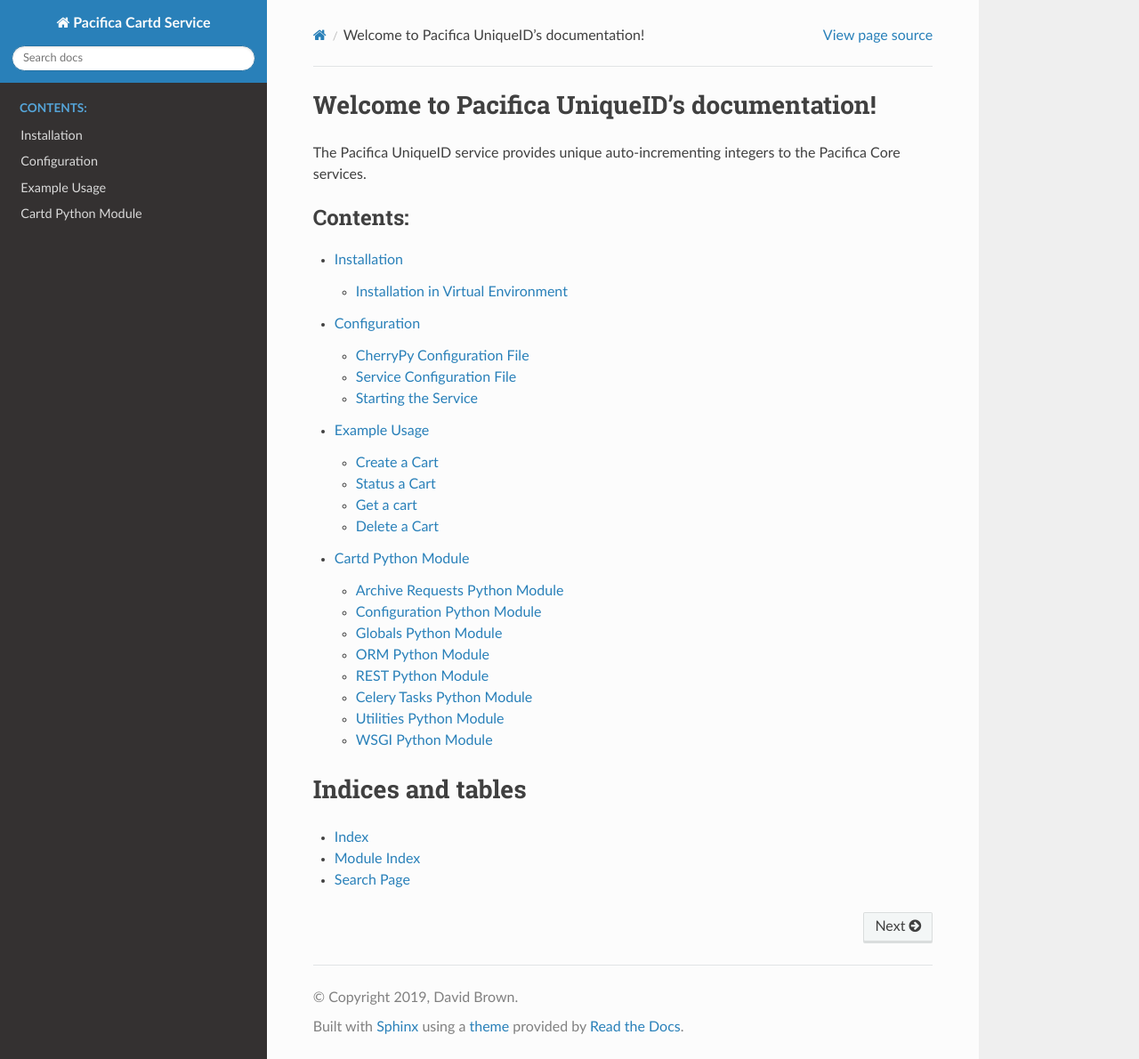
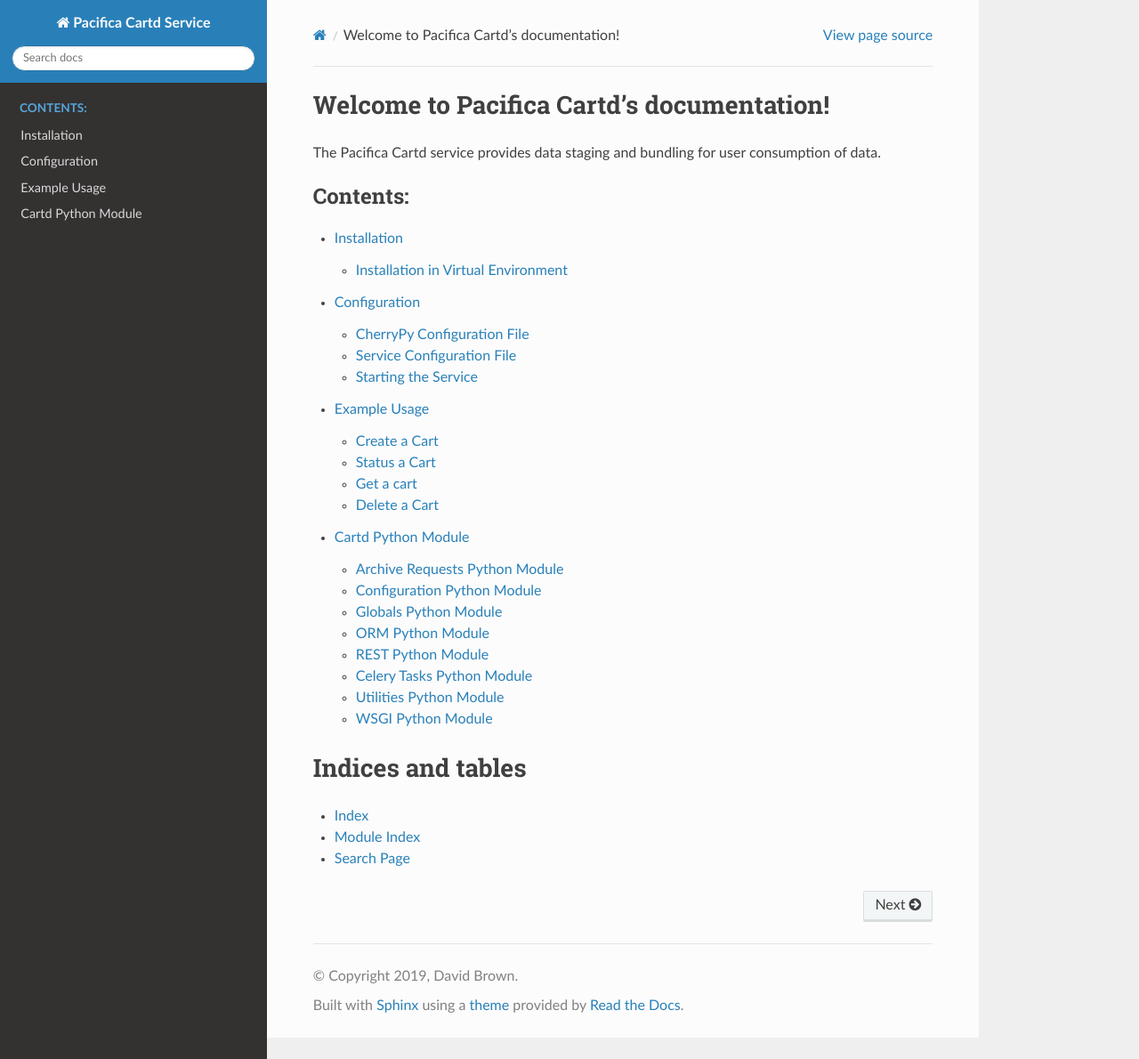
Before and after one commit to dmlb2000/pacifica-cartd, a Sphinx documentation site: the page built from docs/index.rst, in a window 1280 px wide and 1190 px high. Shown: the whole window at 89% size. Built offline with Sphinx 7.4.7 and the Read the Docs theme 2.0.0, drawn with Linux system fonts in a browser that asks for light colours.

Commit message:
fix the documentation title (#54)
Signed-off-by: David Brown <dmlb2000@gmail.com>

```diff
--- a/docs/index.rst
+++ b/docs/index.rst
@@ -1,13 +1,13 @@
-.. Pacifica UniqueID documentation master file, created by
+.. Pacifica Cartd documentation master file, created by
    sphinx-quickstart on Thu Dec  6 20:05:08 2018.
    You can adapt this file completely to your liking, but it should at least
    contain the root `toctree` directive.
 
-Welcome to Pacifica UniqueID's documentation!
+Welcome to Pacifica Cartd's documentation!
 =============================================
 
-The Pacifica UniqueID service provides unique auto-incrementing integers
-to the Pacifica Core services.
+The Pacifica Cartd service provides data staging and bundling
+for user consumption of data.
 
 .. toctree::
    :maxdepth: 2
```
